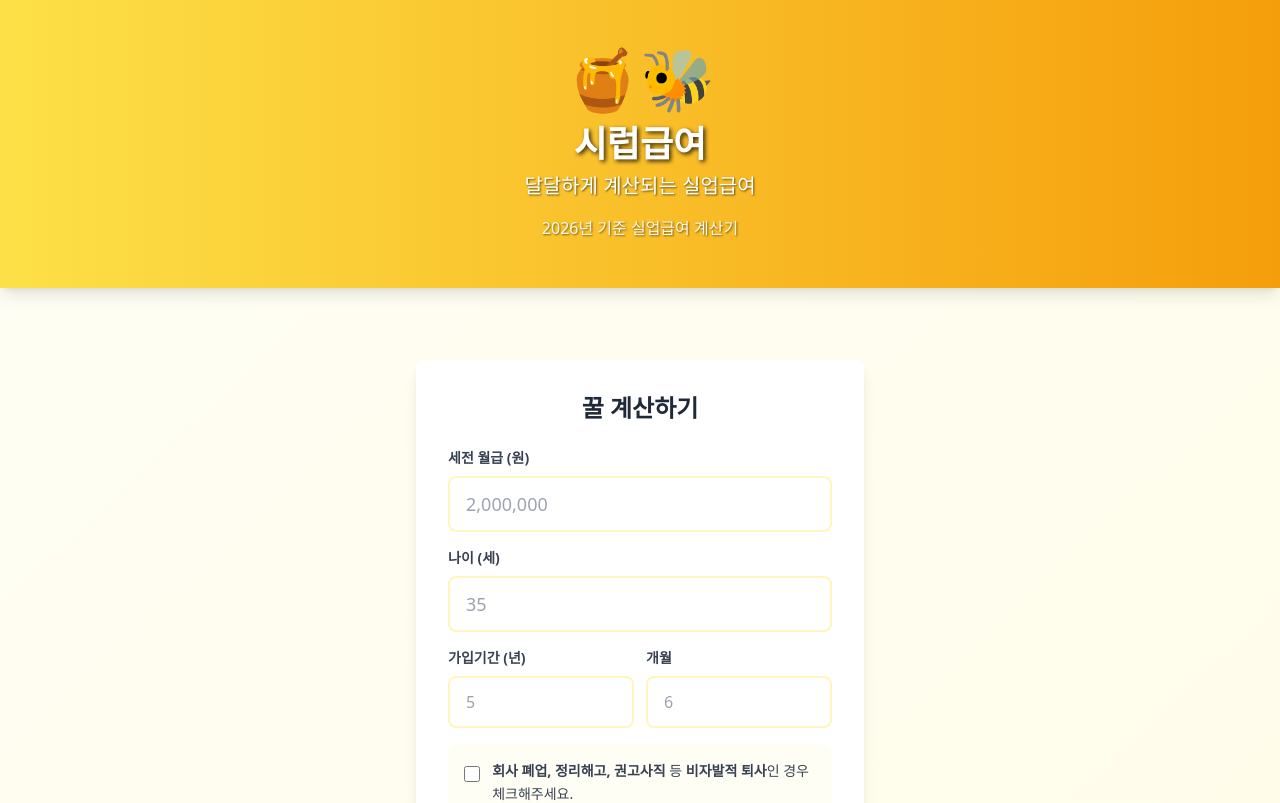
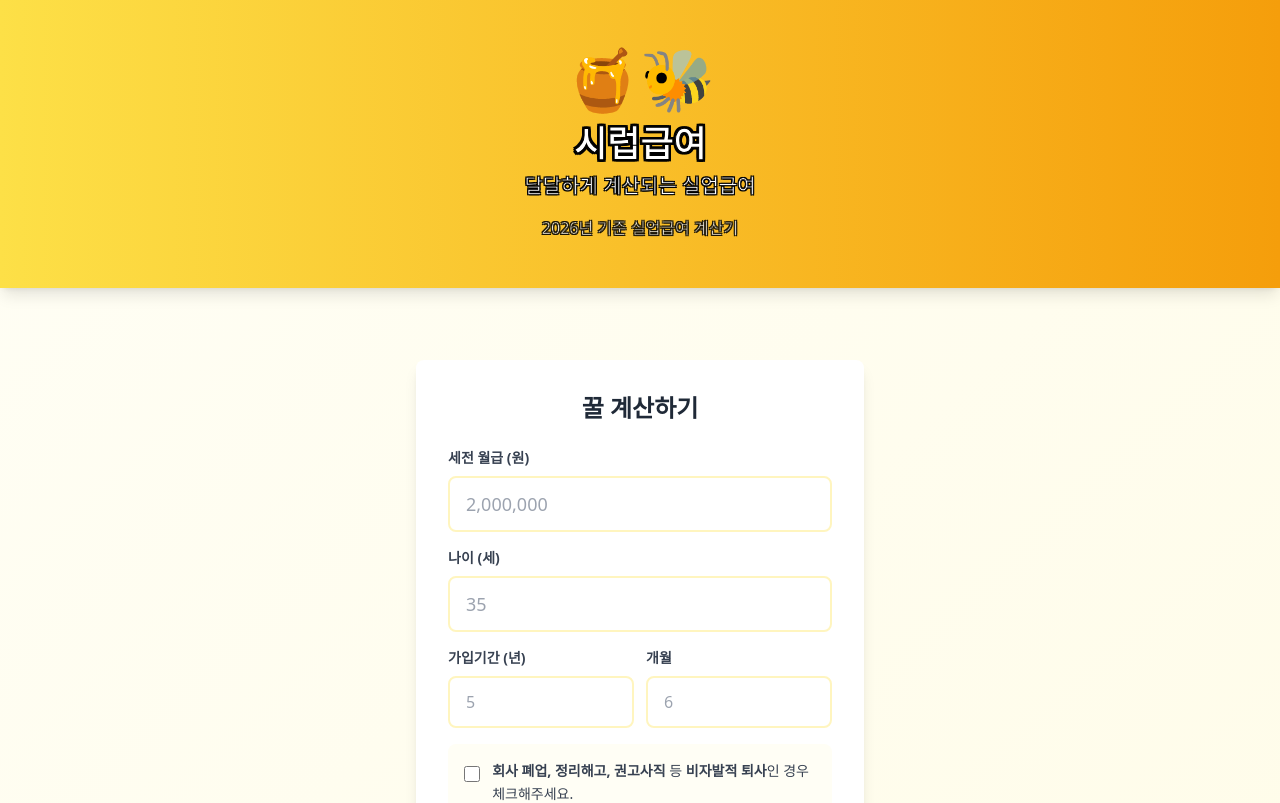
Before and after one commit to comebackfinn/honeymoney, a Next.js app: page / in a window 1280 px wide. Shown: the top 803 px of the page. Built offline with nearby package versions, Linux system fonts and the light colour scheme.

Commit message:
Add proper black outline/stroke effect to header text

```diff
--- a/app/page.jsx
+++ b/app/page.jsx
@@ -43,13 +43,13 @@ export default function Page() {
       <header className="bg-gradient-to-r from-honey-500 to-bee text-white py-8 sm:py-12 shadow-lg">
         <div className="max-w-4xl mx-auto px-4 text-center">
           <div className="text-5xl sm:text-6xl mb-4">🍯🐝</div>
-          <h1 className="text-3xl sm:text-4xl font-bold mb-2" style={{textShadow: '2px 2px 4px rgba(0,0,0,0.8)'}}>
+          <h1 className="text-3xl sm:text-4xl font-bold mb-2" style={{WebkitTextStroke: '1px black', textShadow: '-2px -2px 0 #000, 2px -2px 0 #000, -2px 2px 0 #000, 2px 2px 0 #000, 0px -2px 0 #000, 0px 2px 0 #000, -2px 0px 0 #000, 2px 0px 0 #000'}}>
             시럽급여
           </h1>
-          <h2 className="text-lg sm:text-xl font-light" style={{textShadow: '1px 1px 2px rgba(0,0,0,0.6)'}}>
+          <h2 className="text-lg sm:text-xl font-light" style={{WebkitTextStroke: '0.5px black', textShadow: '-1px -1px 0 #000, 1px -1px 0 #000, -1px 1px 0 #000, 1px 1px 0 #000'}}>
             달달하게 계산되는 실업급여
           </h2>
-          <p className="text-sm sm:text-base mt-4 opacity-90" style={{textShadow: '1px 1px 2px rgba(0,0,0,0.6)'}}>
+          <p className="text-sm sm:text-base mt-4 opacity-90" style={{WebkitTextStroke: '0.5px black', textShadow: '-1px -1px 0 #000, 1px -1px 0 #000, -1px 1px 0 #000, 1px 1px 0 #000'}}>
             2026년 기준 실업급여 계산기
           </p>
         </div>
```
